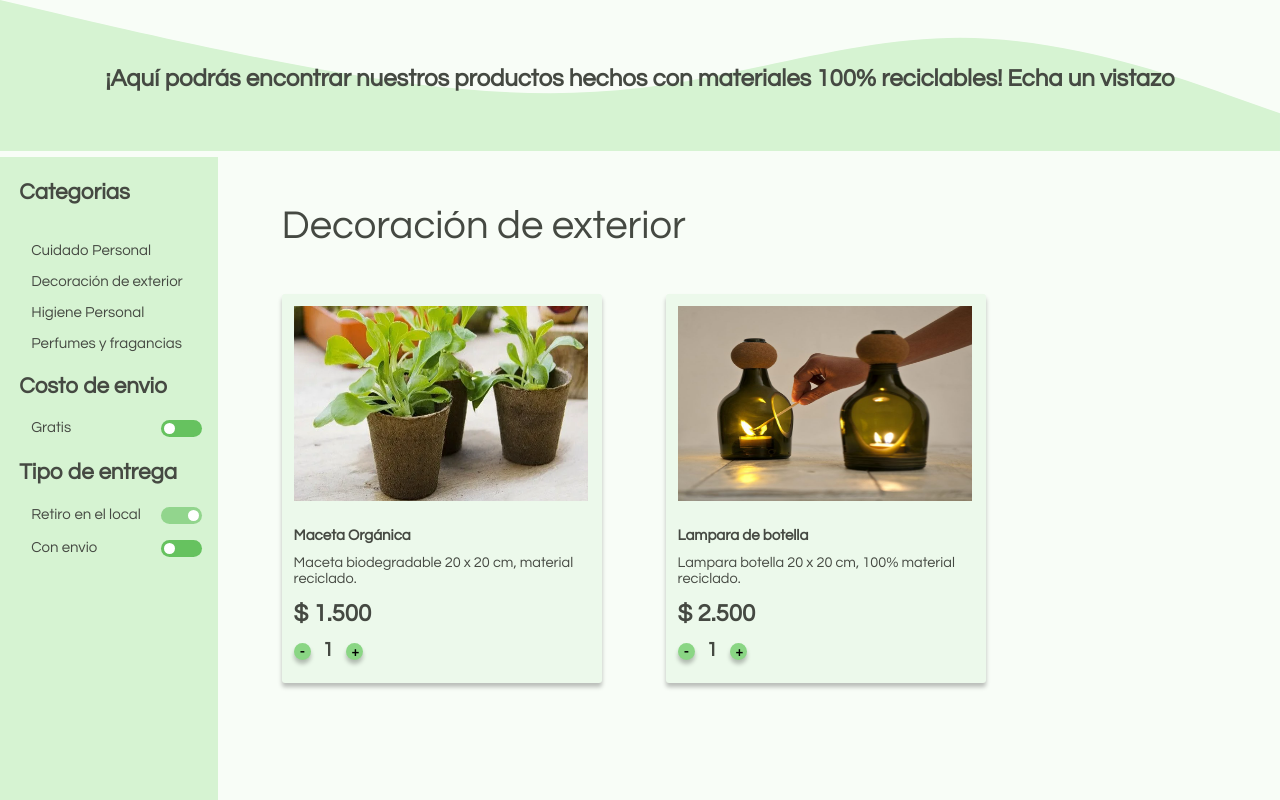
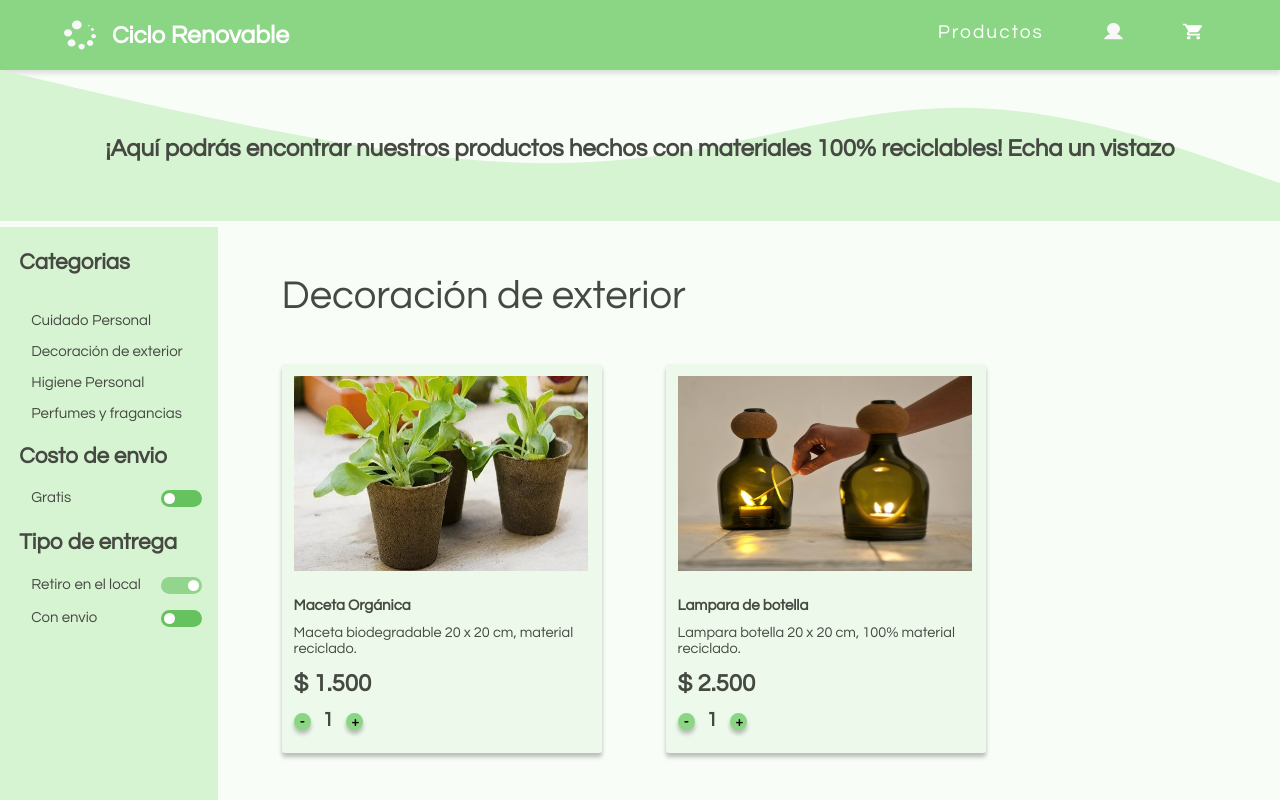
Before and after one commit to GuadalupeVelazquez/CRenovable-Front, a website: page public/pages/productPages/products.html in a window 1280 px wide. Shown: the top 800 px of the page. Drawn offline with Linux system fonts and the light colour scheme.

Commit message:
Cambiar css nav

```diff
--- a/public/pages/productPages/products.html
+++ b/public/pages/productPages/products.html
@@ -9,7 +9,7 @@
 </head>
 <body>
 <!-- nav -->
-<!-- <nav>
+<nav>
     <div class="logo">
     <img src="../../images/vec_logo.svg" alt="Logo Ciclo Renovable">
     <h1>Ciclo <span id="r">Renovable</span></h1>
@@ -26,7 +26,7 @@
         <li><a href="#" title="¡Revisá tu carrito de compras!"><img src="../../images/vec_cart.svg" alt="Icono de carrito de compras" ></a></li>
 
     </ul>
-</nav> -->
+</nav>
 <!-- header -->
 <header>
     <h1>¡Aquí podrás encontrar nuestros productos hechos con materiales 100% reciclables! Echa un vistazo</h1>
--- a/public/styles/products.css
+++ b/public/styles/products.css
@@ -2,7 +2,6 @@ body{
     background-color:rgba(248, 253, 247, 1);
 }
 /* Estrucutra general de pagina */
-h1,
 p,
 a,
 li,
@@ -43,6 +42,7 @@ header>h1{
     font-size: 1.5rem;
     font-weight: 700;
     line-height: 29px;
+    color: rgba(69, 73, 66, 1);
 
 }
 
@@ -111,13 +111,13 @@ a{
 aside>ul>li>a{
     margin-top:1rem;
 }
-li{
+aside li{
     display: flex;
     justify-content: space-between;
     margin-left: .75rem; /*Si le sacamos esto, los objetos de las listas quedan sobre el margen, pero creo que con el borde queda mejor. A probar*/
     list-style: none;
 }
-h2{
+aside h2{
     font-size: 1.4rem;
     padding-top: .5rem;
     padding-bottom: .25rem;
--- a/public/styles/style.css
+++ b/public/styles/style.css
@@ -6,7 +6,7 @@ body{
     padding: 0;
 }
 /* nav */
-ul{
+nav ul{
     list-style: none;
 }
 li, a{
@@ -48,9 +48,9 @@ nav{
 nav> ul> li>a{
     font-family: 'Century Gothic';
     font-style: normal;
-    font-weight: bold;
-    font-size: 1rem;
-    line-height: 2rem;
+    font-weight:350;
+    font-size: 1.2rem;
+    letter-spacing: 2px;
     width: 100%;
     height: 100%;
     padding: 14px;
@@ -59,13 +59,13 @@ nav> ul> li>a{
 }
 a>img{
     margin-top: .3rem;
-    height: 1.25rem;
+    height: 1.3rem;
 }
 a:hover{
     filter:brightness(0.93);
 }
 #r{
-    font-weight: bolder;
+    font-weight: bold;
     font-size: 1.55rem;
 }
 /* Submenu */
```
